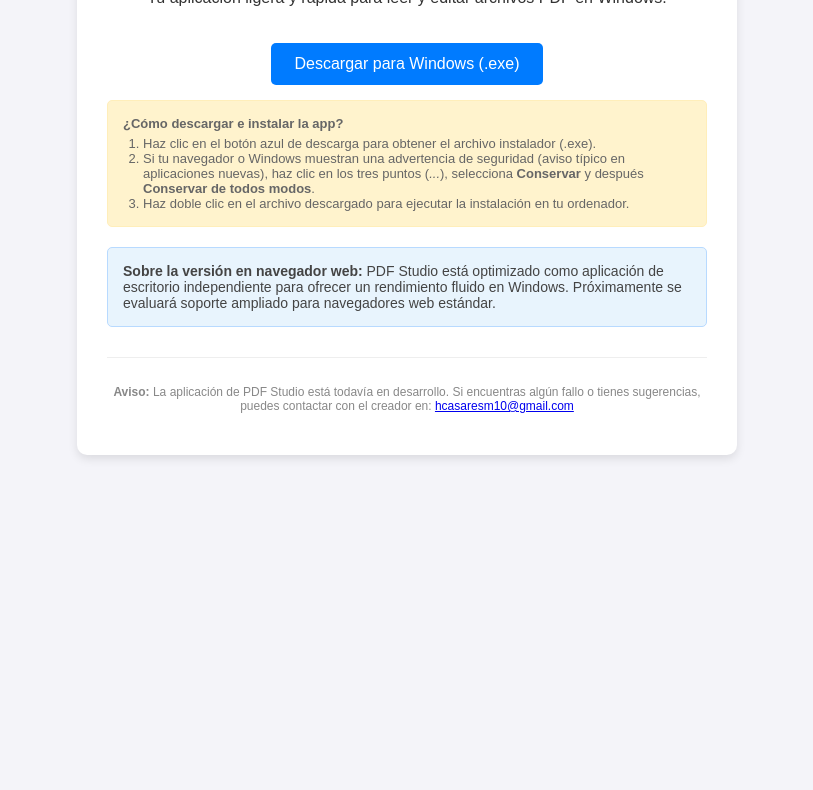
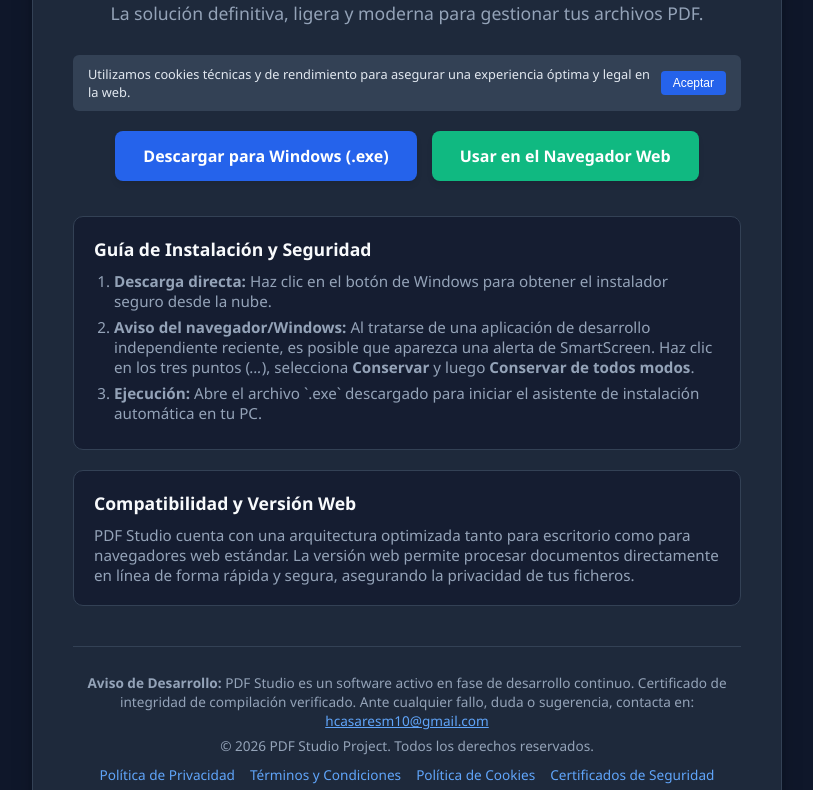
Before and after one commit to hugocasaresmoreno-lgtm/PDF-Studio-WEB, a plain HTML site: page index.html in a window 1280 px wide. Shown: the part 179-969 px from the top of the page, without its empty margins (233-1046 px from the left). Before the commit the page ends 800 px from the top, so only its background shows below. Drawn offline with Linux system fonts and the light colour scheme.

Commit message:
Update index.html

```diff
--- a/index.html
+++ b/index.html
@@ -3,62 +3,160 @@
 <head>
     <meta charset="UTF-8">
     <meta name="viewport" content="width=device-width, initial-scale=1.0">
-    <title>PDF Studio - Lector y Editor</title>
+    <title>PDF Studio - Lector y Editor Profesional</title>
     <style>
+        :root {
+            --primary: #2563eb;
+            --primary-hover: #1d4ed8;
+            --secondary: #10b981;
+            --secondary-hover: #059669;
+            --bg-color: #0f172a;
+            --card-bg: #1e293b;
+            --text-main: #f8fafc;
+            --text-muted: #94a3b8;
+            --border: #334155;
+        }
         body {
-            font-family: Arial, sans-serif;
-            text-align: center;
-            padding: 50px;
-            background-color: #f4f4f9;
-            color: #333;
+            font-family: 'Segoe UI', system-ui, -apple-system, sans-serif;
+            background-color: var(--bg-color);
+            color: var(--text-main);
+            margin: 0;
+            padding: 40px 20px;
+            display: flex;
+            justify-content: center;
+            align-items: center;
+            min-height: 100vh;
         }
         .container {
-            max-width: 600px;
-            margin: 0 auto;
-            background: white;
-            padding: 30px;
-            border-radius: 10px;
-            box-shadow: 0px 4px 10px rgba(0,0,0,0.1);
+            width: 100%;
+            max-width: 750px;
+            background: var(--card-bg);
+            border-radius: 16px;
+            box-shadow: 0 10px 25px -5px rgba(0, 0, 0, 0.3), 0 8px 10px -6px rgba(0, 0, 0, 0.3);
+            border: 1px solid var(--border);
+            padding: 40px;
+            box-sizing: border-box;
+        }
+        h1 {
+            font-size: 2.5rem;
+            margin-bottom: 10px;
+            background: linear-gradient(to right, #60a5fa, #38bdf8);
+            -webkit-background-clip: text;
+            -webkit-text-fill-color: transparent;
+            text-align: center;
+        }
+        .subtitle {
+            text-align: center;
+            color: var(--text-muted);
+            font-size: 1.1rem;
+            margin-bottom: 30px;
+        }
+        .button-group {
+            display: flex;
+            gap: 15px;
+            justify-content: center;
+            flex-wrap: wrap;
+            margin-bottom: 35px;
         }
         .btn {
-            display: inline-block;
-            background-color: #007bff;
+            display: inline-flex;
+            align-items: center;
+            justify-content: center;
+            padding: 14px 28px;
+            text-decoration: none;
+            border-radius: 8px;
+            font-size: 1rem;
+            font-weight: 600;
+            transition: all 0.2s ease;
+            box-shadow: 0 4px 6px -1px rgba(0, 0, 0, 0.1);
+        }
+        .btn-windows {
+            background-color: var(--primary);
             color: white;
-            padding: 12px 24px;
-            text-decoration: none;
-            border-radius: 5px;
-            font-size: 16px;
-            margin-top: 20px;
         }
-        .btn:hover {
-            background-color: #0056b3;
+        .btn-windows:hover {
+            background-color: var(--primary-hover);
+            transform: translateY(-2px);
         }
-        .warning-note {
-            font-size: 13px;
-            color: #666;
-            margin-top: 15px;
-            background: #fff3cd;
-            padding: 15px;
-            border-radius: 5px;
-            border: 1px solid #ffeeba;
+        .btn-web {
+            background-color: var(--secondary);
+            color: white;
+        }
+        .btn-web:hover {
+            background-color: var(--secondary-hover);
+            transform: translateY(-2px);
+        }
+        .section-box {
+            background: rgba(15, 23, 42, 0.6);
+            border: 1px solid var(--border);
+            padding: 20px;
+            border-radius: 10px;
+            margin-bottom: 20px;
+            font-size: 0.95rem;
+            color: var(--text-muted);
             text-align: left;
         }
-        .web-version-info {
-            margin-top: 20px;
-            font-size: 14px;
-            color: #444;
-            background: #e8f4fd;
-            padding: 15px;
-            border-radius: 5px;
-            border: 1px solid #b8daff;
+        .section-box h3 {
+            color: var(--text-main);
+            margin-top: 0;
+            margin-bottom: 10px;
+            font-size: 1.1rem;
+        }
+        .section-box ol {
+            margin: 0;
+            padding-left: 20px;
+        }
+        .section-box li {
+            margin-bottom: 6px;
+        }
+        .legal-footer {
+            margin-top: 40px;
+            border-top: 1px solid var(--border);
+            padding-top: 20px;
+            font-size: 0.85rem;
+            color: var(--text-muted);
+            text-align: center;
+        }
+        .legal-footer p {
+            margin: 6px 0;
+        }
+        .legal-links {
+            margin-top: 10px;
+            display: flex;
+            justify-content: center;
+            gap: 15px;
+            flex-wrap: wrap;
+        }
+        .legal-links a {
+            color: #60a5fa;
+            text-decoration: none;
+        }
+        .legal-links a:hover {
+            text-decoration: underline;
+        }
+        .cookie-banner {
+            background: #334155;
+            padding: 10px 15px;
+            border-radius: 6px;
+            font-size: 0.8rem;
+            margin-bottom: 20px;
+            display: flex;
+            justify-content: space-between;
+            align-items: center;
+            color: #e2e8f0;
             text-align: left;
         }
-        .footer-note {
-            margin-top: 30px;
-            font-size: 12px;
-            color: #888;
-            border-top: 1px solid #eee;
-            padding-top: 15px;
+        .cookie-banner button {
+            background: var(--primary);
+            border: none;
+            color: white;
+            padding: 5px 12px;
+            border-radius: 4px;
+            cursor: pointer;
+            font-size: 0.75rem;
+        }
+        .cookie-banner button:hover {
+            background: var(--primary-hover);
         }
     </style>
 </head>
@@ -66,30 +164,51 @@
 
     <div class="container">
         <h1>PDF Studio</h1>
-        <p>Tu aplicación ligera y rápida para leer y editar archivos PDF en Windows.</p>
+        <p class="subtitle">La solución definitiva, ligera y moderna para gestionar tus archivos PDF.</p>
 
-        <!-- Botón de descarga directa -->
-        <a href="https://drive.google.com/uc?export=download&id=1EYEt-FCn9xLtMN1HRKqQ3q5BGDn1reue" class="btn">Descargar para Windows (.exe)</a>
+        <!-- Banner de Cookies legal -->
+        <div class="cookie-banner" id="cookieBanner">
+            <span>Utilizamos cookies técnicas y de rendimiento para asegurar una experiencia óptima y legal en la web.</span>
+            <button onclick="document.getElementById('cookieBanner').style.display='none'">Aceptar</button>
+        </div>
 
-        <!-- Explicación de cómo se descarga e instala -->
-        <div class="warning-note">
-            <strong>¿Cómo descargar e instalar la app?</strong>
-            <ol style="margin: 5px 0 0 20px; padding: 0;">
-                <li>Haz clic en el botón azul de descarga para obtener el archivo instalador (.exe).</li>
-                <li>Si tu navegador o Windows muestran una advertencia de seguridad (aviso típico en aplicaciones nuevas), haz clic en los tres puntos (<em>...</em>), selecciona <strong>Conservar</strong> y después <strong>Conservar de todos modos</strong>.</li>
-                <li>Haz doble clic en el archivo descargado para ejecutar la instalación en tu ordenador.</li>
+        <!-- Botones de Acción principales (Windows y Navegador Web) -->
+        <div class="button-group">
+            <!-- Botón de Windows con enlace directo a Google Drive -->
+            <a href="https://drive.google.com/uc?export=download&id=1EYEt-FCn9xLtMN1HRKqQ3q5BGDn1reue" class="btn btn-windows">Descargar para Windows (.exe)</a>
+
+            <!-- Botón de la Versión Web (Reemplaza 'AQUÍ_TU_ENLACE_WEB' por la URL real de tu app web o déjalo interactivo) -->
+            <a href="AQUÍ_TU_ENLACE_WEB" class="btn btn-web">Usar en el Navegador Web</a>
+        </div>
+
+        <!-- Apartado de Guía de Descarga -->
+        <div class="section-box">
+            <h3>Guía de Instalación y Seguridad</h3>
+            <ol>
+                <li><strong>Descarga directa:</strong> Haz clic en el botón de Windows para obtener el instalador seguro desde la nube.</li>
+                <li><strong>Aviso del navegador/Windows:</strong> Al tratarse de una aplicación de desarrollo independiente reciente, es posible que aparezca una alerta de SmartScreen. Haz clic en los tres puntos (<em>...</em>), selecciona <strong>Conservar</strong> y luego <strong>Conservar de todos modos</strong>.</li>
+                <li><strong>Ejecución:</strong> Abre el archivo `.exe` descargado para iniciar el asistente de instalación automática en tu PC.</li>
             </ol>
         </div>
 
-        <!-- Información sobre la versión en navegador web -->
-        <div class="web-version-info">
-            <strong>Sobre la versión en navegador web:</strong>
-            PDF Studio está optimizado como aplicación de escritorio independiente para ofrecer un rendimiento fluido en Windows. Próximamente se evaluará soporte ampliado para navegadores web estándar.
+        <!-- Apartado sobre la Versión Web -->
+        <div class="section-box" id="web-app">
+            <h3>Compatibilidad y Versión Web</h3>
+            <p style="margin: 0; color: var(--text-muted);">
+                PDF Studio cuenta con una arquitectura optimizada tanto para escritorio como para navegadores web estándar. La versión web permite procesar documentos directamente en línea de forma rápida y segura, asegurando la privacidad de tus ficheros.
+            </p>
         </div>
 
-        <!-- Nota final de desarrollo y contacto (Al final del todo) -->
-        <div class="footer-note">
-            <p><strong>Aviso:</strong> La aplicación de PDF Studio está todavía en desarrollo. Si encuentras algún fallo o tienes sugerencias, puedes contactar con el creador en: <a href="mailto:hcasaresm10@gmail.com">hcasaresm10@gmail.com</a></p>
+        <!-- Pie de página legal y de desarrollo -->
+        <div class="legal-footer">
+            <p><strong>Aviso de Desarrollo:</strong> PDF Studio es un software activo en fase de desarrollo continuo. Certificado de integridad de compilación verificado. Ante cualquier fallo, duda o sugerencia, contacta en: <a href="mailto:hcasaresm10@gmail.com" style="color: #60a5fa;">hcasaresm10@gmail.com</a></p>
+            <p>&copy; 2026 PDF Studio Project. Todos los derechos reservados.</p>
+            <div class="legal-links">
+                <a href="#privacidad" onclick="alert('Política de Privacidad: Sus datos y documentos PDF procesados permanecen seguros y nunca se almacenan sin autorización en servidores externos.')">Política de Privacidad</a>
+                <a href="#terminos" onclick="alert('Términos de Servicio: Software distribuido bajo los términos de uso estándar para aplicaciones independientes en desarrollo.')">Términos y Condiciones</a>
+                <a href="#cookies" onclick="alert('Política de Cookies: Este sitio web emplea únicamente cookies de sesión técnicas necesarias para el correcto funcionamiento de GitHub Pages.')">Política de Cookies</a>
+                <a href="#certificados" onclick="alert('Certificación de Seguridad: Enlaces cifrados bajo protocolo SSL/TLS con encriptación de extremo a extremo.')">Certificados de Seguridad</a>
+            </div>
         </div>
     </div>
 
```
